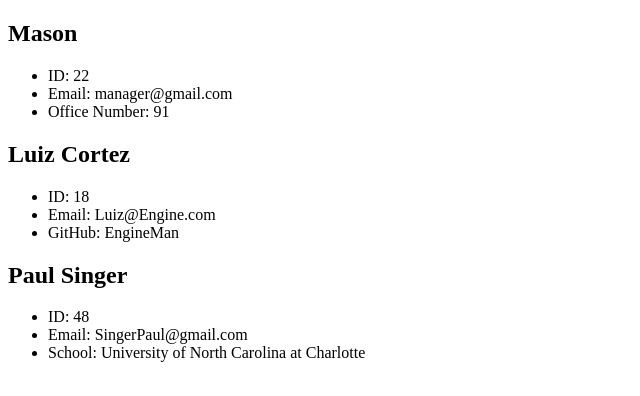
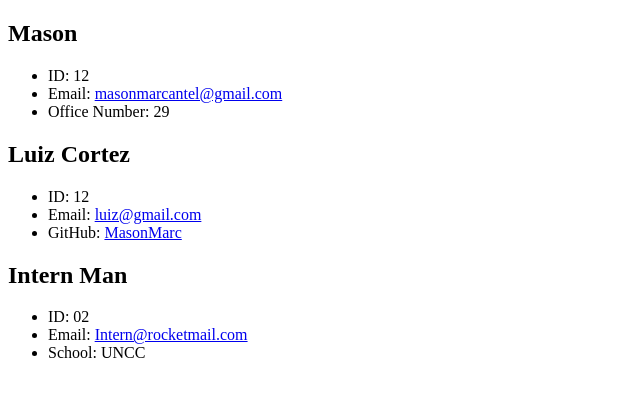
Before and after one commit to MasonMarc/Team-Profile-Generator, a plain HTML site: page dist/team.html in a window 1280 px wide. Shown: the whole page, without its empty margins (0-640 px from the left). Drawn offline with Linux system fonts and the light colour scheme.

Commit message:
added links to emails and github working per acceptance criteria instructions

```diff
--- a/dist/team.html
+++ b/dist/team.html
@@ -11,27 +11,27 @@
         <article>
         <h2>Mason</h2>
         <ul>
-          <li>ID: 22</li>
-          <li>Email: manager@gmail.com</li>
-          <li>Office Number: 91</li>
+          <li>ID: 12</li>
+          <li>Email: <a href="mailto:masonmarcantel@gmail.com">masonmarcantel@gmail.com</a></li>
+          <li>Office Number: 29</li>
         </ul>
       </article>
 
         <article>
             <h2>Luiz Cortez</h2>
             <ul>
-              <li>ID: 18</li>
-              <li>Email: Luiz@Engine.com</li>
-              <li>GitHub: EngineMan</li>
+              <li>ID: 12</li>
+              <li>Email: <a href="mailto:luiz@gmail.com">luiz@gmail.com</a></li>
+              <li>GitHub: <a href="https://github.com/MasonMarc" target="_blank">MasonMarc</a></li>
             </ul>
           </article>
 
         <article>
-    <h2>Paul Singer</h2>
+    <h2>Intern Man</h2>
     <ul>
-      <li>ID: 48</li>
-      <li>Email: SingerPaul@gmail.com</li>
-      <li>School: University of North Carolina at Charlotte</li>
+      <li>ID: 02</li>
+      <li>Email: <a href="mailto:Intern@rocketmail.com">Intern@rocketmail.com</a></li>
+      <li>School: UNCC</li>
     </ul>
   </article>
   <body><html>
--- a/lib/Engineer.js
+++ b/lib/Engineer.js
@@ -27,8 +27,8 @@ class Engineer extends Employee {
             <h2>${this.name}</h2>
             <ul>
               <li>ID: ${this.id}</li>
-              <li>Email: ${this.email}</li>
-              <li>GitHub: ${this.GitHub}</li>
+              <li>Email: <a href="mailto:${this.email}">${this.email}</a></li>
+              <li>GitHub: <a href="https://github.com/${this.GitHub}" target="_blank">${this.GitHub}</a></li>
             </ul>
           </article>
           `
--- a/lib/Intern.js
+++ b/lib/Intern.js
@@ -27,7 +27,7 @@ class Intern extends Employee {
     <h2>${this.name}</h2>
     <ul>
       <li>ID: ${this.id}</li>
-      <li>Email: ${this.email}</li>
+      <li>Email: <a href="mailto:${this.email}">${this.email}</a></li>
       <li>School: ${this.school}</li>
     </ul>
   </article>
--- a/lib/Manager.js
+++ b/lib/Manager.js
@@ -37,7 +37,7 @@ class Manager extends Employee {
         <h2>${this.name}</h2>
         <ul>
           <li>ID: ${this.id}</li>
-          <li>Email: ${this.email}</li>
+          <li>Email: <a href="mailto:${this.email}">${this.email}</a></li>
           <li>Office Number: ${this.officeNumber}</li>
         </ul>
       </article>
```
Also changed, not shown: README.md.
